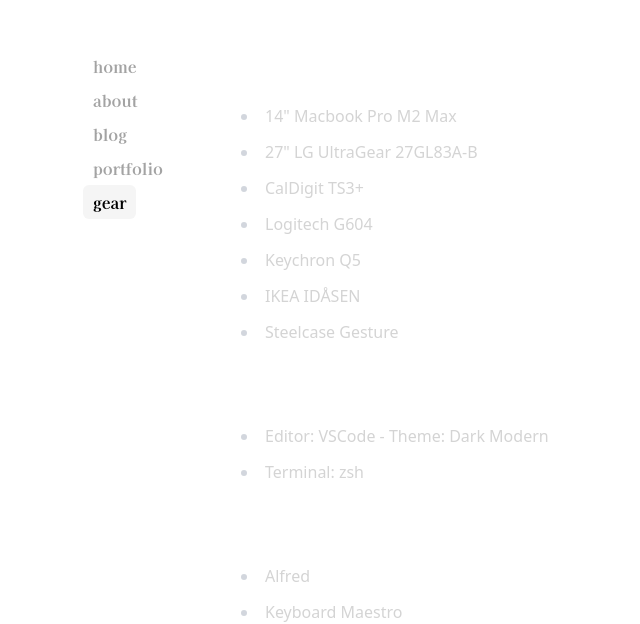
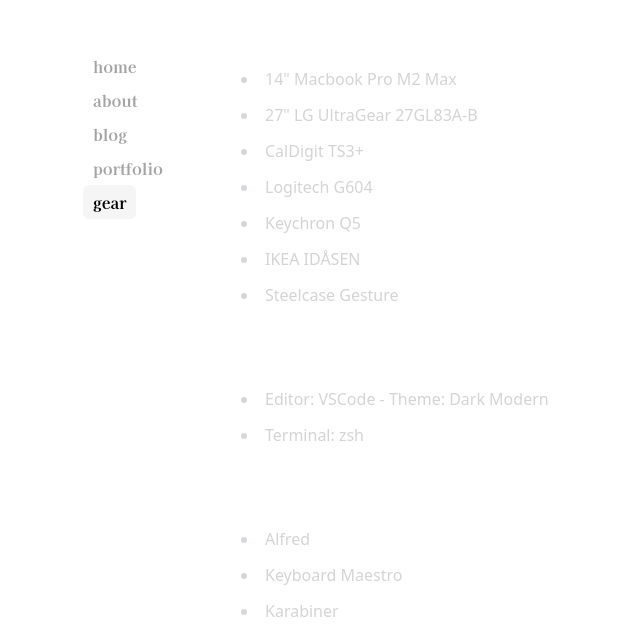
Before and after one commit to plasmadice/portfolio, a Next.js app: page /gear in a window 1280 px wide. Shown: the part 181-805 px from the top of the page, without its empty margins (109-749 px from the left). Built offline with nearby package versions, Linux system fonts and the light colour scheme.

Commit message:
Adjust /gear text margin

```diff
--- a/app/gear/page.tsx
+++ b/app/gear/page.tsx
@@ -133,8 +133,8 @@
 
 export default function UsesPage() {
   return (
-    <section className="prose prose-quoteless dark:prose-invert text-neutral-800">
-      <h1 className="font-bold text-3xl font-serif mb-8">Gear</h1>
+    <section className="prose prose-quoteless gear-list dark:prose-invert text-neutral-800">
+      <h1 className="font-bold text-3xl font-serif mb-8 !mt-0">Gear</h1>
       {Object.values(gear).map((category) => (
         <Category key={category.id} {...category} />
       ))}
--- a/app/global.css
+++ b/app/global.css
@@ -40,6 +40,10 @@
 
 .prose.prose-quoteless p, .prose.prose-quoteless ul, .prose.prose-quoteless a {
   color: rgb(212, 212, 212)
+}
+
+.prose.prose-quoteless.gear-list > :first-child {
+  margin-top: 0 !important;
 }
 
 .prose *:hover > .anchor {
```
